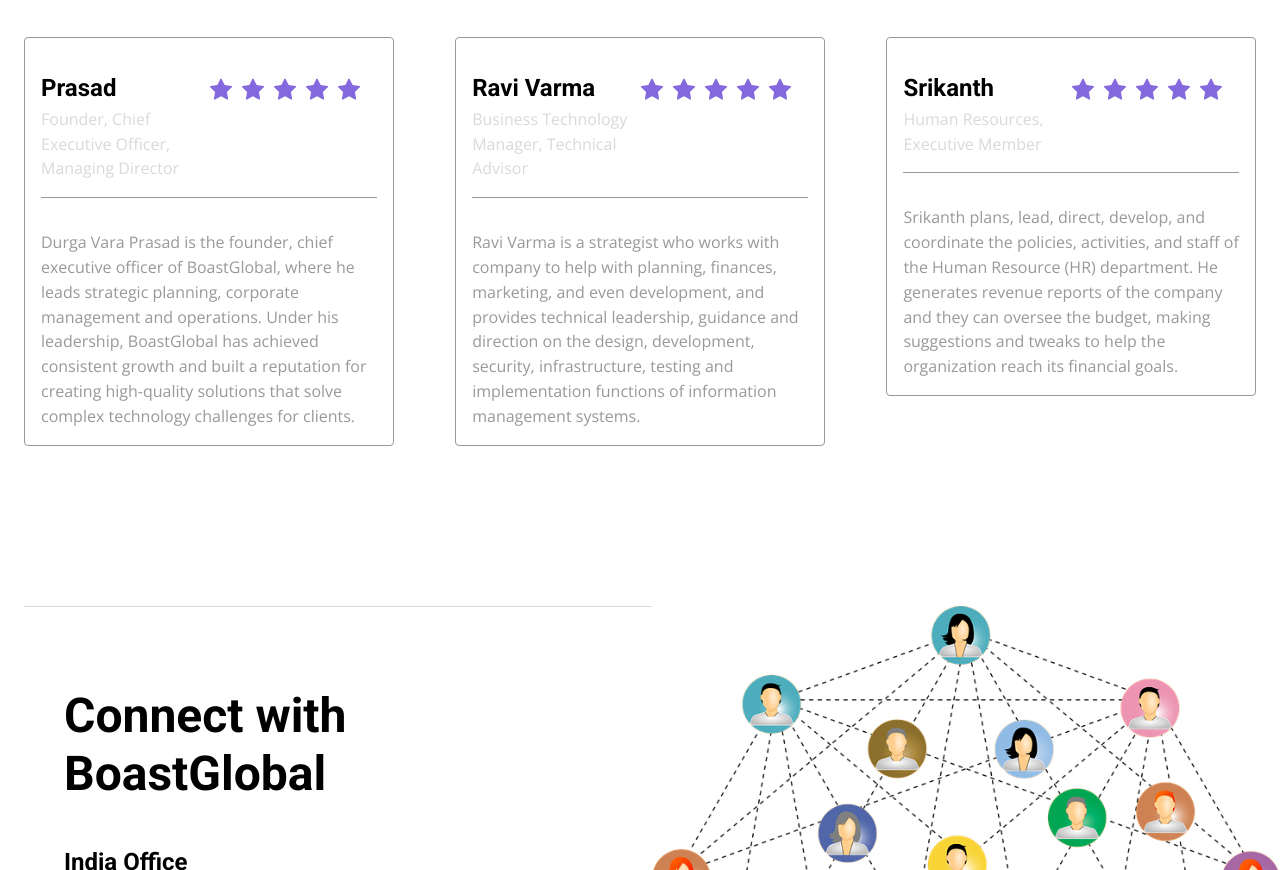
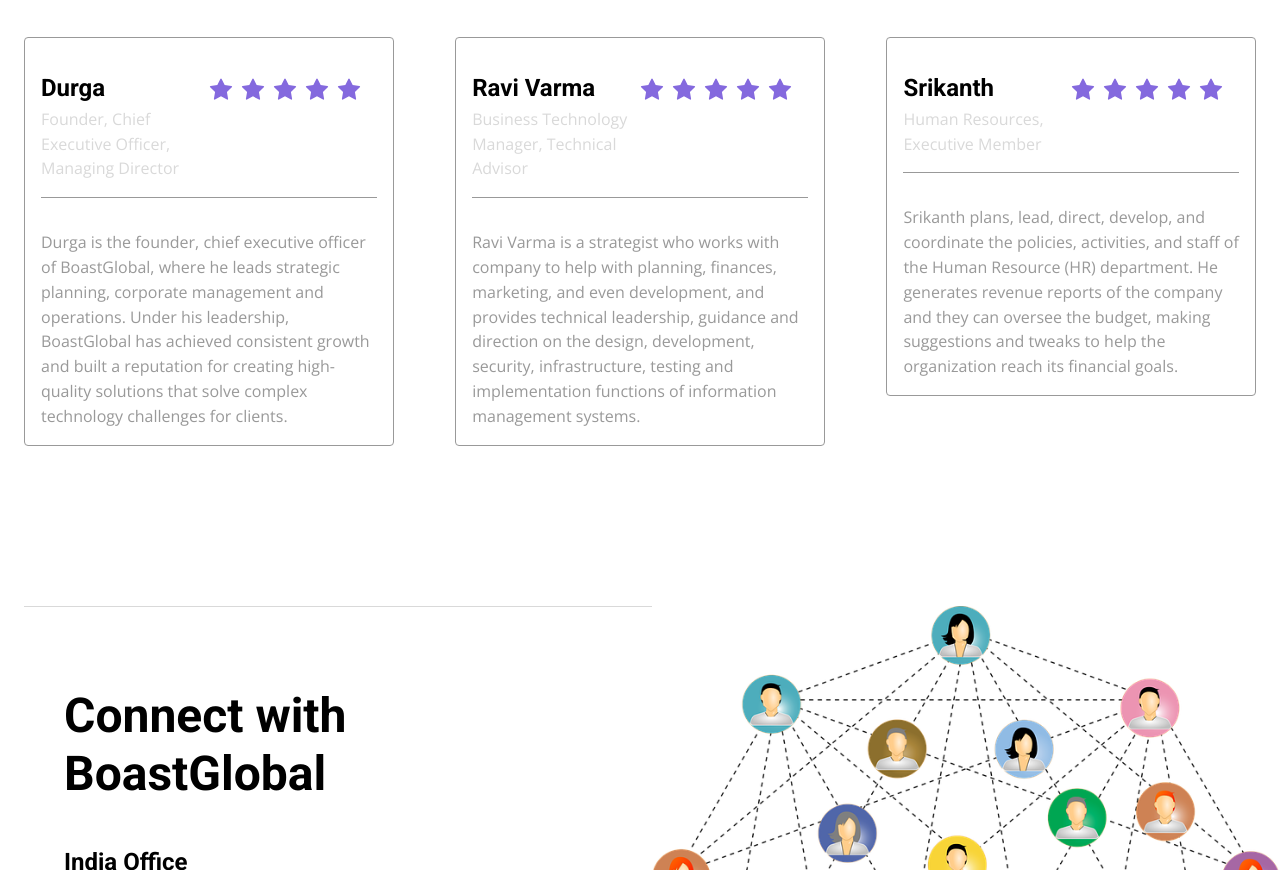
Before and after one commit to DurgaVaraPrasadKambhammettu/boastglobal, a website built with Parcel: page index.html in a window 1280 px wide. Shown: the part 3611-4481 px from the top of the page. Built offline with nearby package versions, Linux system fonts and the light colour scheme.

Commit message:
Update index.html

```diff
--- a/index.html
+++ b/index.html
@@ -283,7 +283,7 @@
                 <div class="home-testimonial-card1">
                     <div class="home-card-heading1">
                         <div class="home-name-and-position1">
-                            <span class="card-Heading">Prasad</span>
+                            <span class="card-Heading">Durga</span>
                             <span class="home-position1 card-Text">Founder, Chief Executive Officer, Managing Director</span>
                         </div>
                         <div class="home-stars-container1">
@@ -305,7 +305,7 @@
                         </div>
                     </div>
                     <span class="home-text22 card-Text">
-                        Durga Vara Prasad is the founder, chief executive officer of BoastGlobal, where he leads strategic planning, corporate management and operations. Under his leadership, BoastGlobal has achieved consistent growth and built a reputation for creating high-quality solutions that solve complex technology challenges for clients.
+                        Durga is the founder, chief executive officer of BoastGlobal, where he leads strategic planning, corporate management and operations. Under his leadership, BoastGlobal has achieved consistent growth and built a reputation for creating high-quality solutions that solve complex technology challenges for clients.
                     </span>
                 </div>
                 <div class="home-testimonial-card2">
```
